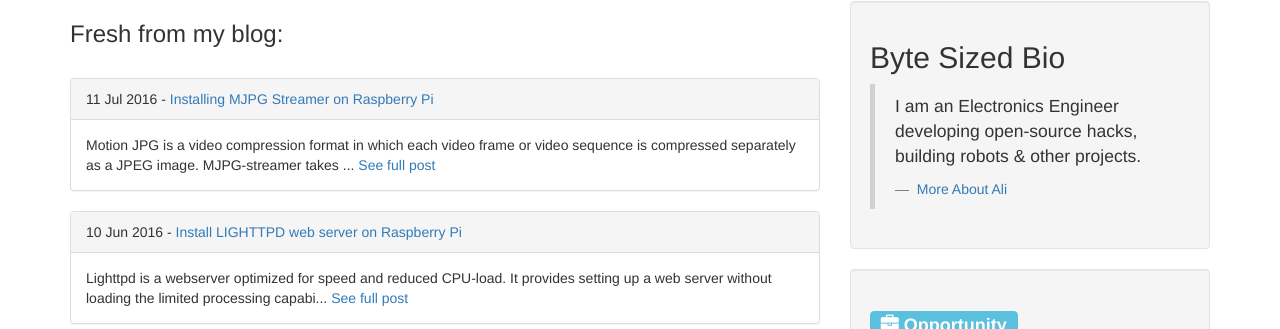
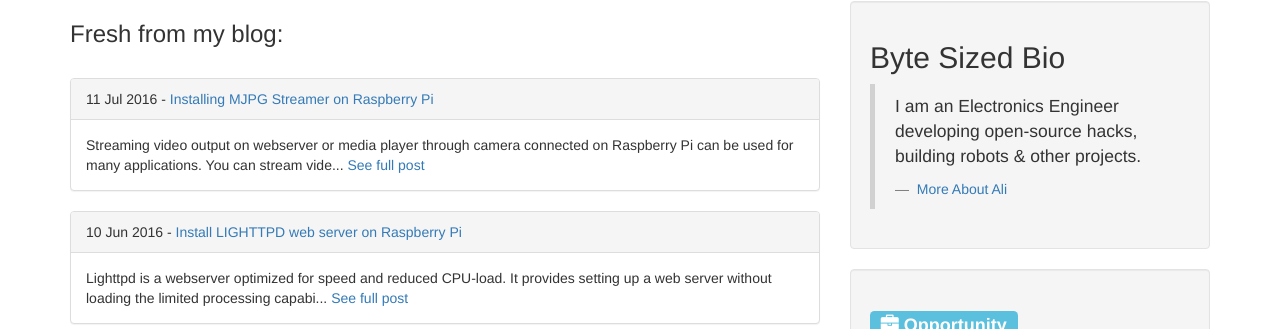
Before and after one commit to alirumane/ali-backup, a Jekyll site: the page built from index.md, in a window 1280 px wide. Shown: the part 193-522 px from the top of the page. Built offline with Jekyll 4.4.1, drawn with Linux system fonts in a browser that asks for light colours.

Commit message:
Update 2016-07-11-mjpg-streamer-on-raspberry-pi.md

````diff
--- a/_posts/2016-07-11-mjpg-streamer-on-raspberry-pi.md
+++ b/_posts/2016-07-11-mjpg-streamer-on-raspberry-pi.md
@@ -4,8 +4,7 @@
 tags: [Raspberry Pi, MJPG Streamer, Video]
 category: Raspberry Pi Tutorials
 thumbnail: /thumbs/mjpg-streamer-on-raspberry-pi.png
-description: Motion JPG is a video compression format in which each video frame or video sequence is compressed separately as a JPEG image. MJPG-streamer takes JPGs from compatible cameras or other input plugins and streams them as M-JPEG via HTTP to web browsers/servers and other media players.
-
+description: Streaming video output on webserver or media player through camera connected on Raspberry Pi can be used for many applications. You can stream video from Raspberry Pi Camera to Web Browsers, even on Android, IOS and Windows!
 ---
 <div class="row">
 <div class="col-md-10">
@@ -17,7 +16,7 @@
 </div>
 </div>
 
->You want to stream video through Raspberry Pi
+Motion JPG is a video compression format in which each video frame or video sequence is compressed separately as a JPEG image. MJPG-streamer takes JPGs from compatible cameras or other input plugins and streams them as M-JPEG via HTTP to web browsers and other media players.
 
 * Do not remove this line (it will not be displayed)
 {:toc}
@@ -42,16 +41,13 @@
   - Enable the `Camera` from `Interfaces` tab if Disabled and Reboot the Pi.
 
 
-## C. Installing MJPG Streamer
-
+## C. Installing Dependencies
 
   Install dev version of libjpeg:
-
 
 ```
 sudo apt-get install libjpeg62-turbo-dev
 ```
-
 
   Install make:
 
@@ -59,32 +55,28 @@
  sudo apt-get install cmake
 ```
 
+## D. Installing MJPG Streamer
 
   Download mjpg-streamer with raspicam plugin:
-
 
 ```
 git clone https://github.com/jacksonliam/mjpg-streamer.git ~/mjpg-streamer
 ```
-
 
   Change directory:
 
 
 ```
  cd ~/mjpg-streamer/mjpg-streamer-experimental
- ```
-
+```
 
   Compile:
-
 
 ```
  make clean all
 ```
 
   Replace old jpg-streamer:
-
 
 ```
  sudo rm -rf /opt/mjpg-streamer
@@ -95,7 +87,7 @@
 ```
 
 
-## D. Start Streaming
+## E. Start Streaming
 
 
   To Begin streaming type:
@@ -103,7 +95,7 @@
 
 ```
  LD_LIBRARY_PATH=/opt/mjpg-streamer/ /opt/mjpg-streamer/mjpg_streamer -i "input_raspicam.so -fps 15 -q 50 -x 640 -y 480" -o "output_http.so -p 9000 -w /opt/mjpg-streamer/www"
-```
+ ```
 
 
   You will see something like this
@@ -141,22 +133,20 @@
 
 Encoder Buffer Size 81920
 ```
-  Now type the following url in your browser
+  Now type the this url in your browser `http://localhost:9000/stream.html` to view the streamed output locally or type the IP address of Raspberry Pi with port like `http://<IP-address>:9000/stream.html` to watch from another computer/device in your network.
 
-  To find IP address type
+  To find IP address enter:
 
 ```
 sudo ifconfig
 ```
 
   It will be something like this `192.168.43.100`
-IpAddress:9000/stream.html
-```
 
-## E. Stop Streaming
-
+## F. Stop Streaming
 
   To stop streaming type:
+
 ```
 kill -9 'pidof mjpg_streamer'
 ```
````
